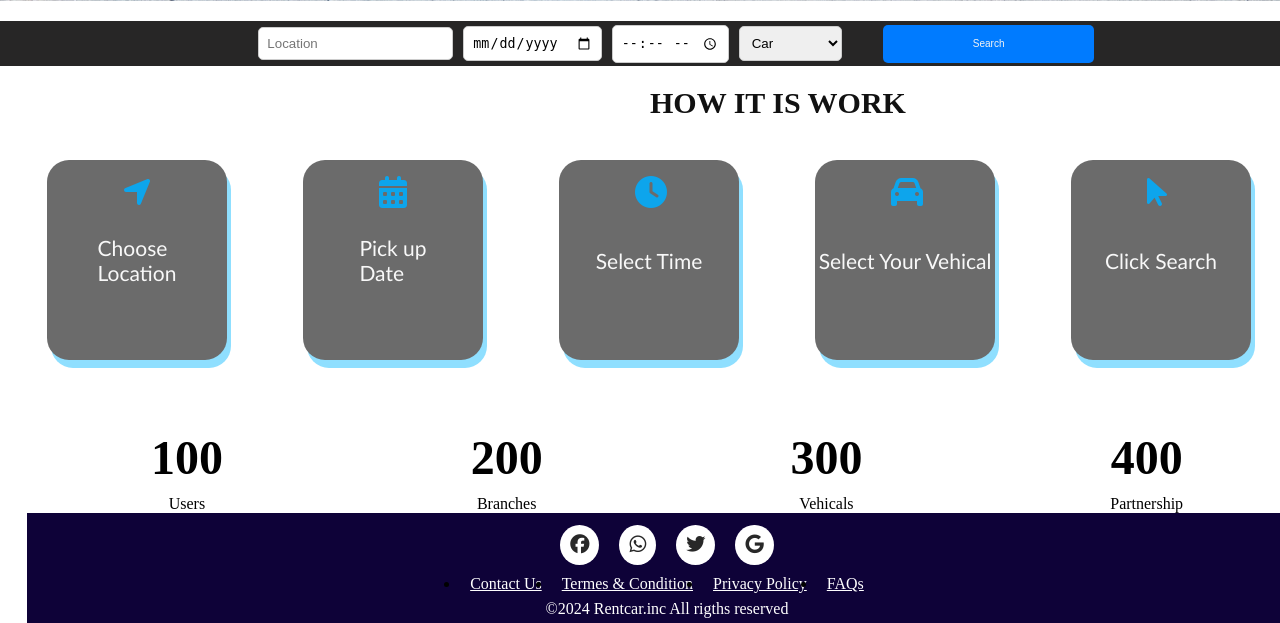
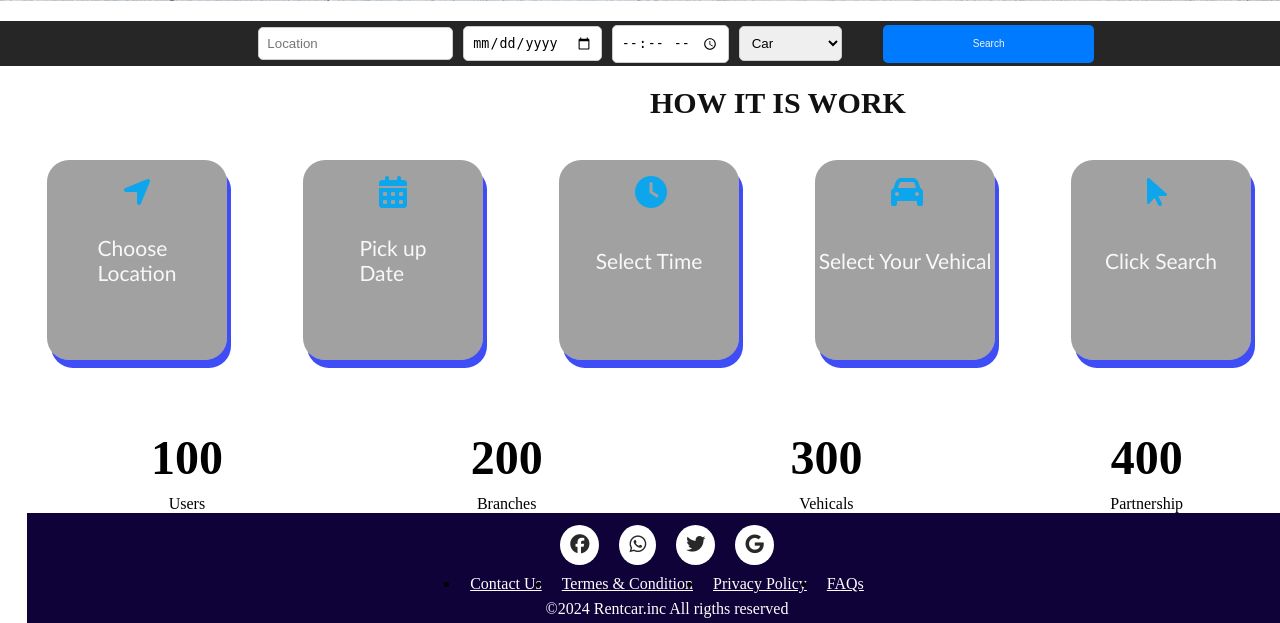
Before and after one commit to Umindu2003/vehicle_rent, a PHP site: page / in a window 1280 px wide. Shown: the part 719-1342 px from the top of the page. Run offline with PHP 8.4, Linux system fonts and the light colour scheme.

Commit message:
Update style.css

```diff
--- a/style.css
+++ b/style.css
@@ -311,13 +311,13 @@ footer{
     color: #f8f8f8;
     width: 180px;
     height: 200px;
-    background: #6b6b6b;
+    background: #0303035f;
     margin: 20px;
     display: flex;
     align-items: center;
     justify-content: center;
     border-radius: 22px;
-    box-shadow:  4px 8px rgb(143, 223, 255);
+    box-shadow:  4px 8px rgb(62, 77, 246);
 
   }
   .card:hover{
```
